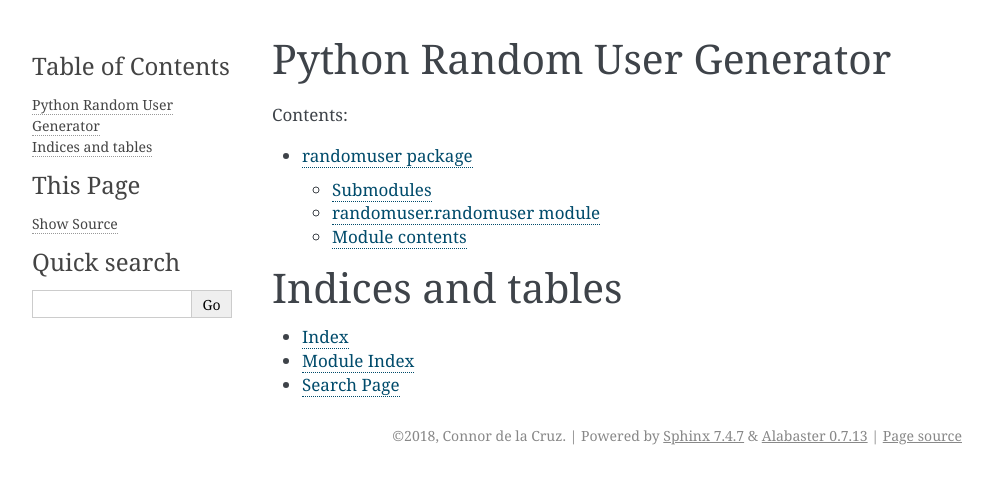
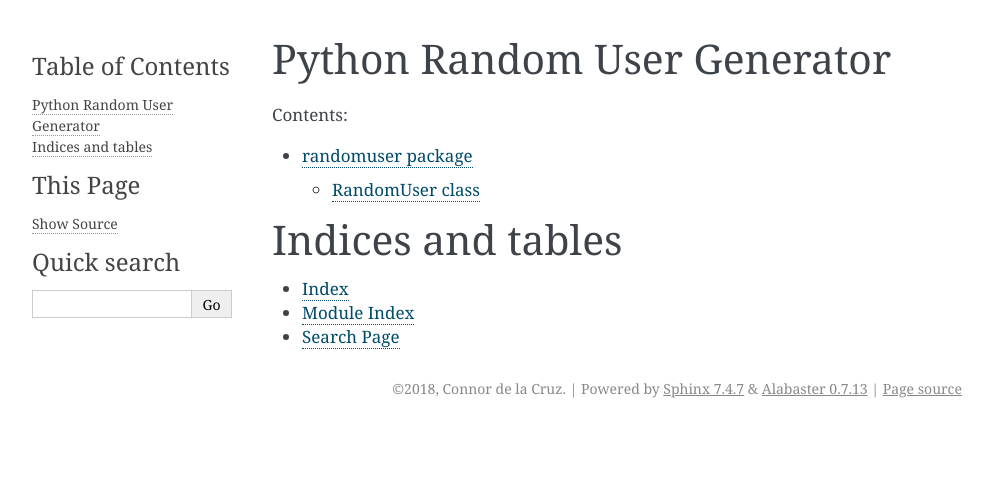
Before and after one commit to connordelacruz/python-randomuser, a Sphinx documentation site: the page built from docs/source/index.rst, in a window 1280 px wide. Shown: the top 484 px of the page, without its empty margins (148-1141 px from the left). Built offline with Sphinx 7.4.7, drawn with Linux system fonts in a browser that asks for light colours.

Commit message:
Updated auto documentation

```diff
--- a/docs/source/randomuser.rst
+++ b/docs/source/randomuser.rst
@@ -1,22 +1,12 @@
 randomuser package
 ==================
 
-Submodules
-----------
-
-randomuser.randomuser module
+RandomUser class
 ----------------------------
 
-.. automodule:: randomuser.randomuser
+.. autoclass:: randomuser.randomuser.RandomUser
     :members:
     :undoc-members:
     :show-inheritance:
 
-
-Module contents
----------------
-
-.. automodule:: randomuser
-    :members:
-    :undoc-members:
-    :show-inheritance:
+    .. automethod:: __init__
```
Also changed, not shown: 12 other files.
